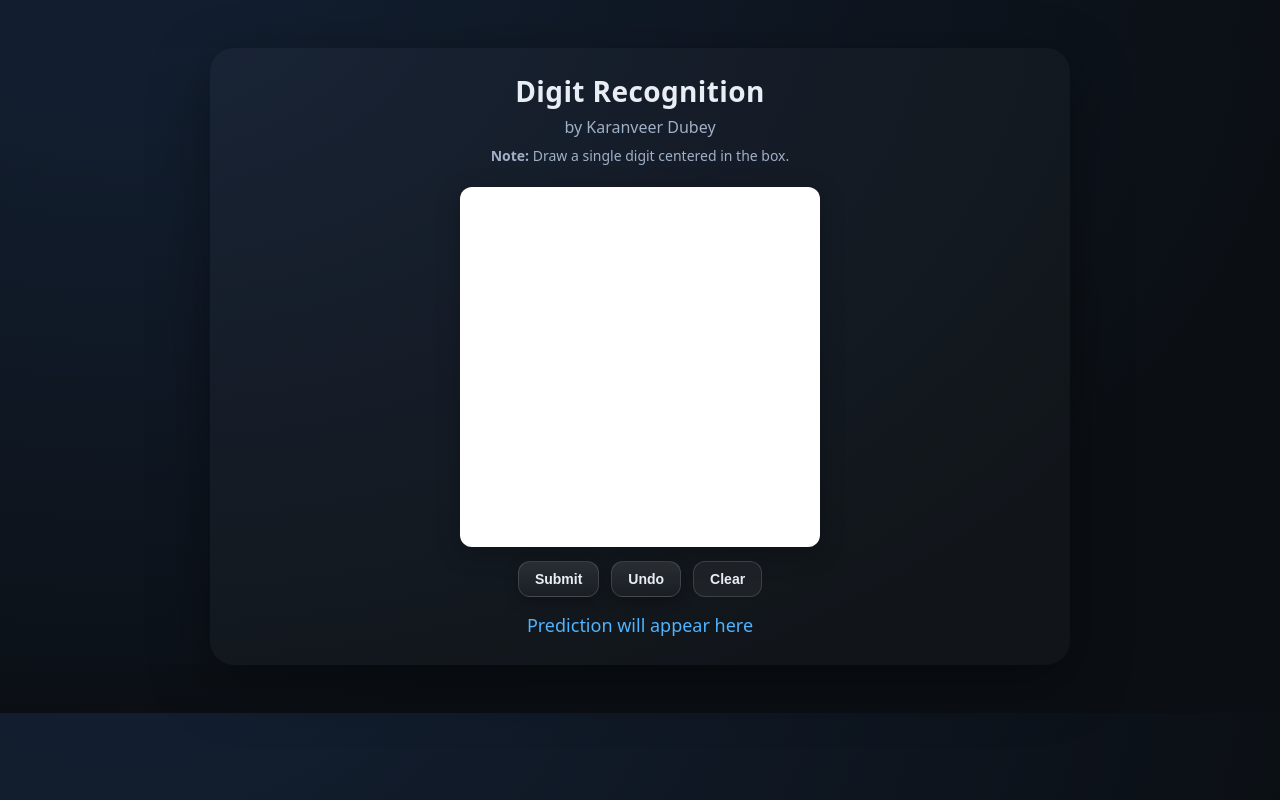
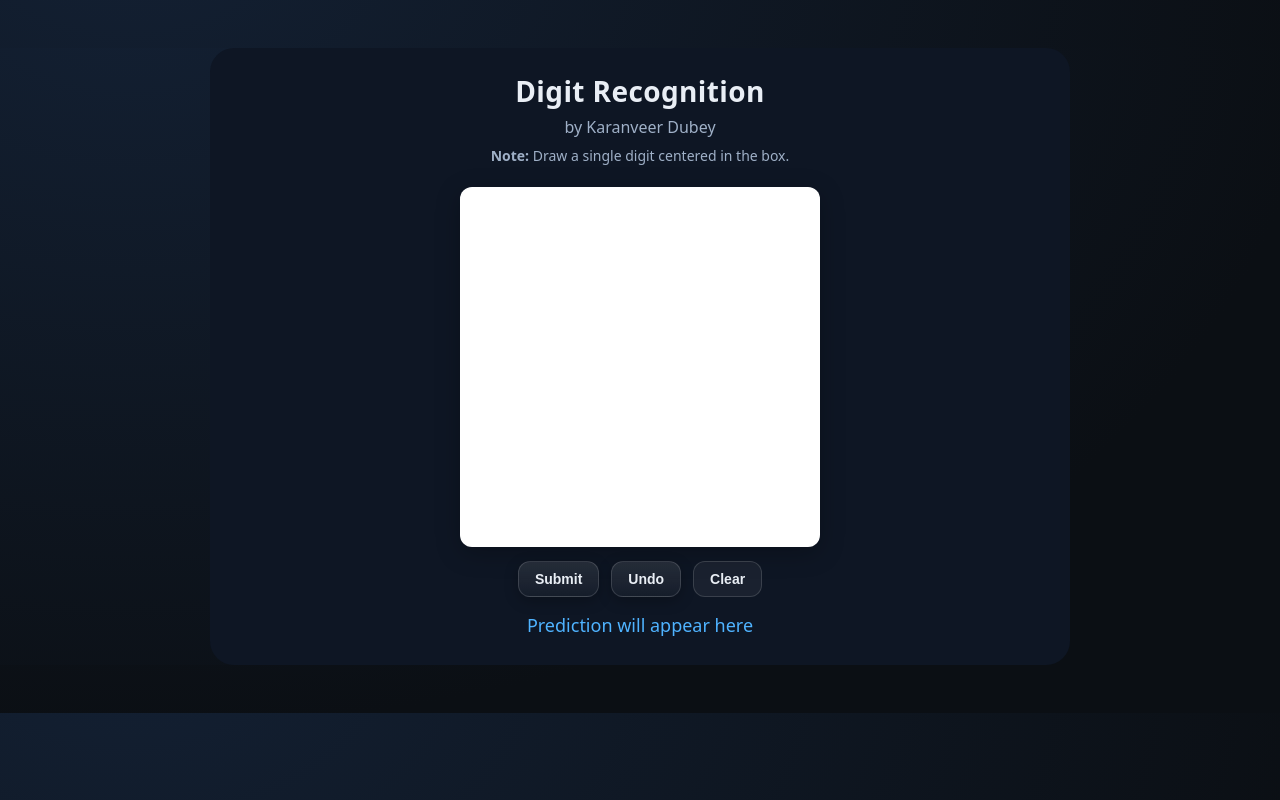
Before and after one commit to karanveerdubey/digit-recog-frontend, a plain HTML site: page index.html in a window 1280 px wide. Drawn offline with Linux system fonts and the light colour scheme.

Commit message:
UI updates

```diff
--- a/index.html
+++ b/index.html
@@ -4,7 +4,7 @@
   <meta charset="utf-8" />
   <title>Digit Recognition</title>
   <meta name="viewport" content="width=device-width, initial-scale=1" />
-  <link rel="stylesheet" href="./static/style.css?v=5" />
+  <link rel="stylesheet" href="./static/style.css?v=6" />
 </head>
 <body>
   <main class="container">
--- a/static/style.css
+++ b/static/style.css
@@ -25,15 +25,14 @@ html, body {
   border: 0;
   border-radius: 24px;
 
-  /* Constant fill instead of gradient to avoid the seam */
-  background: rgba(255,255,255,0.025);
+  /* solid (non-transparent) fill avoids edge artifacts */
+  background: #0e1624;          /* page bg */
 
-  /* Ensure the background doesn’t bleed past rounded edges */
-  background-clip: padding-box;
-  overflow: hidden;
 
-  /* Soft shadow only (no borders) */
-  box-shadow: 0 18px 60px rgba(0,0,0,0.40);
+  box-shadow: none;
+
+
+  overflow: visible;
 }
 
 header { text-align: center; margin-bottom: 18px; }
```
